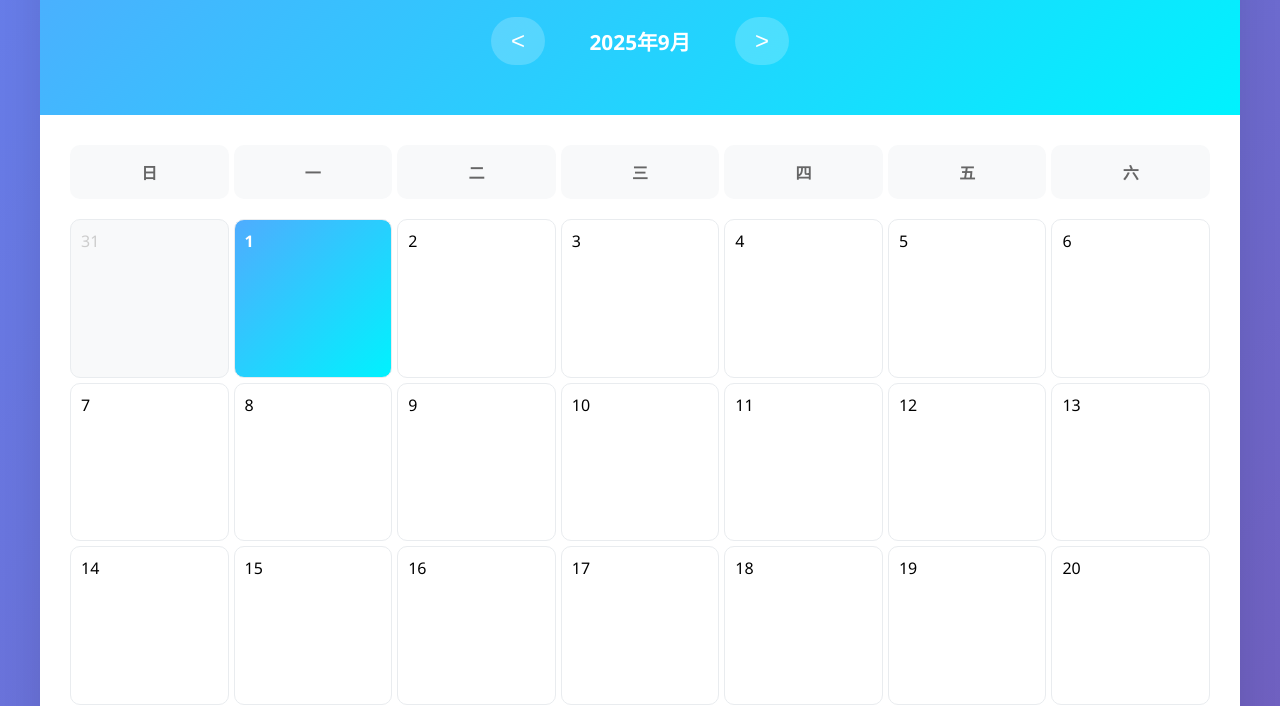
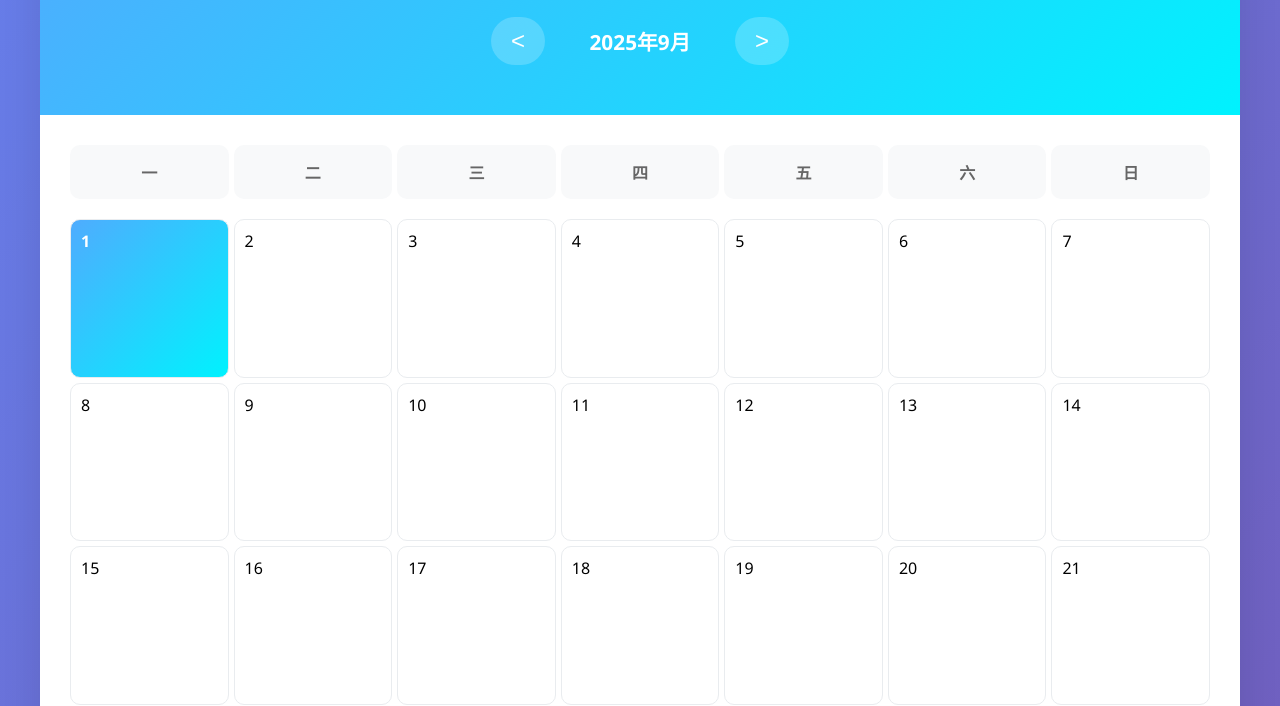
Before and after one commit to willyc996/simple-calendar, a plain HTML site: page index.html in a window 1280 px wide. Shown: the part 111-817 px from the top of the page. Drawn offline with Linux system fonts and the light colour scheme; no server answers.

Commit message:
調整日曆顯示順序：週一到週五在左邊，週六週日在右邊

```diff
--- a/index.html
+++ b/index.html
@@ -19,13 +19,13 @@
 
         <div class="calendar">
             <div class="weekdays">
-                <div>日</div>
                 <div>一</div>
                 <div>二</div>
                 <div>三</div>
                 <div>四</div>
                 <div>五</div>
                 <div>六</div>
+                <div>日</div>
             </div>
             <div id="calendarDays" class="calendar-days"></div>
         </div>
--- a/script.js
+++ b/script.js
@@ -162,8 +162,13 @@ class Calendar {
 
         const firstDay = new Date(year, month, 1);
         const lastDay = new Date(year, month + 1, 0);
+
+        // 調整為週一開始的日曆（週一 = 1, 週日 = 0）
+        let firstDayOfWeek = firstDay.getDay();
+        if (firstDayOfWeek === 0) firstDayOfWeek = 7; // 週日改為 7
+
         const startDate = new Date(firstDay);
-        startDate.setDate(startDate.getDate() - firstDay.getDay());
+        startDate.setDate(startDate.getDate() - (firstDayOfWeek - 1)); // 從週一開始
 
         for (let i = 0; i < 42; i++) {
             const date = new Date(startDate);
```
